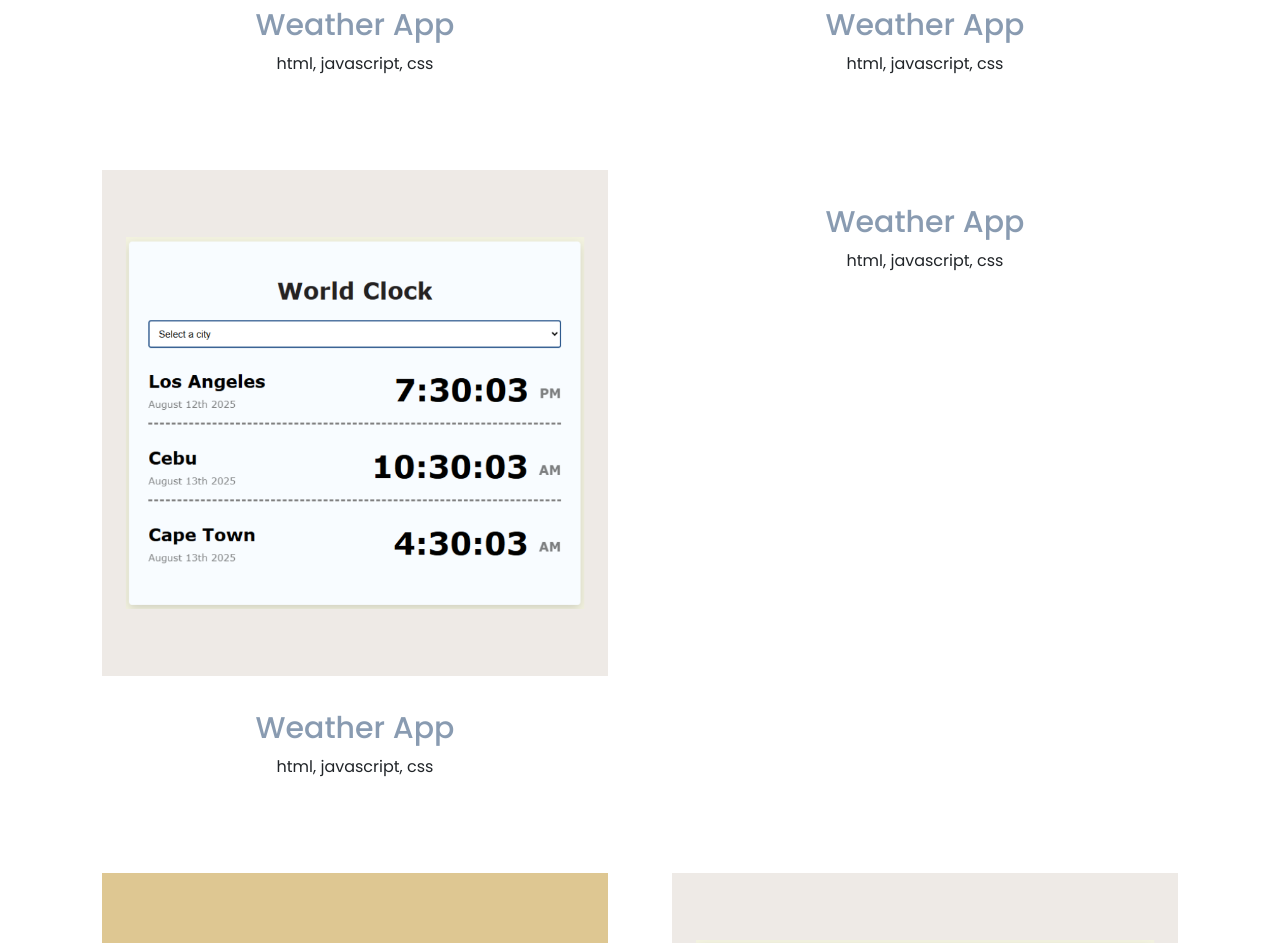
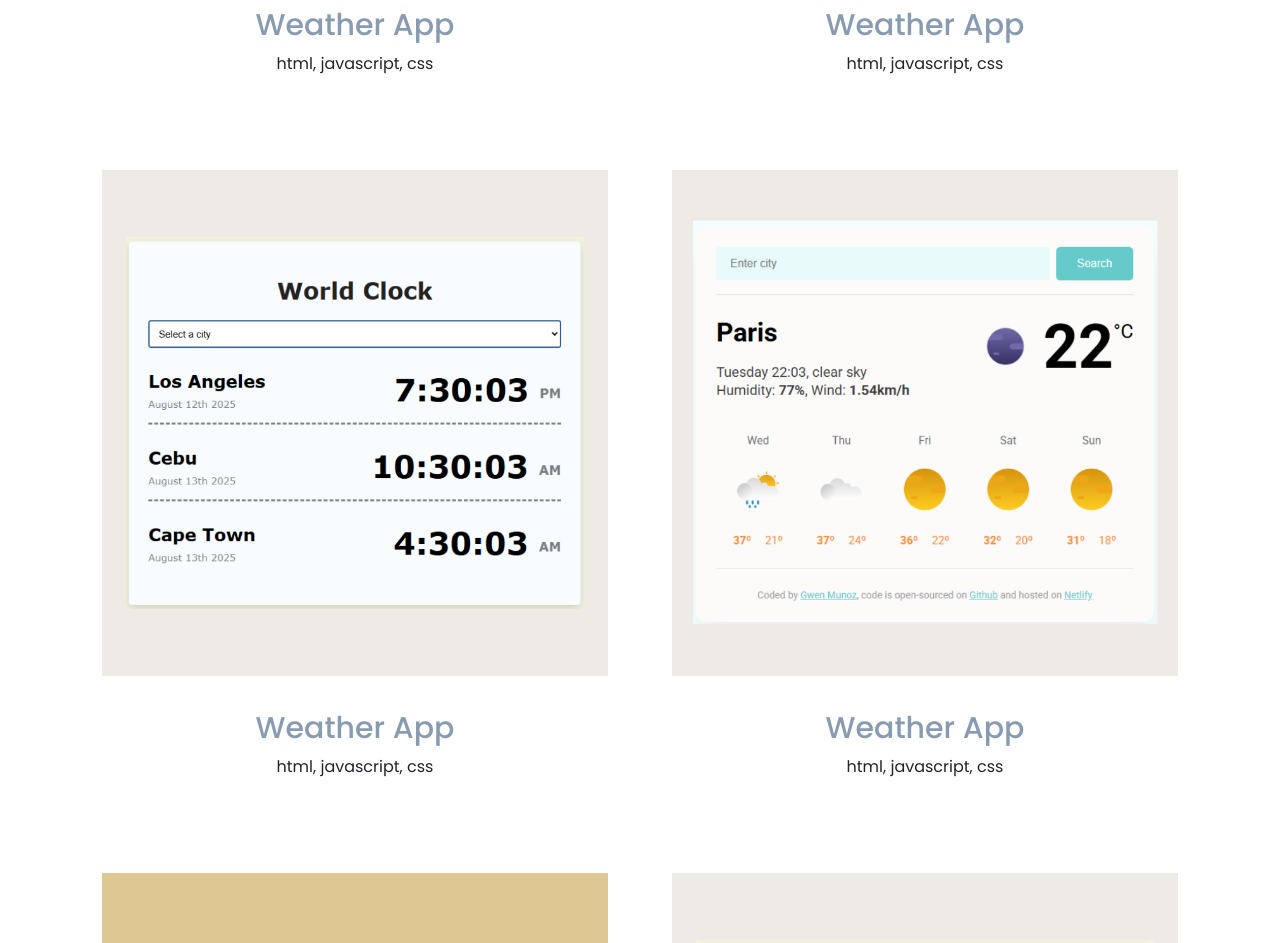
Before and after one commit to GwenCodes/portfolio-shecode-gwen, a plain HTML site: page work.html in a window 1280 px wide. Shown: the part 1155-2098 px from the top of the page. Drawn offline with nearby package versions, Linux system fonts and the light colour scheme.

Commit message:
Linked image

```diff
--- a/work.html
+++ b/work.html
@@ -90,7 +90,7 @@
         </div>
         <div class="col-12 col-md-6">
           <img
-            src="/images/weather.png"
+            src="/images/weather-app.png"
             alt=""
             class="project-image img-fluid rounded center-align" />
           <h2 class="app-heading mb-1 mt-2 text-center">
```
